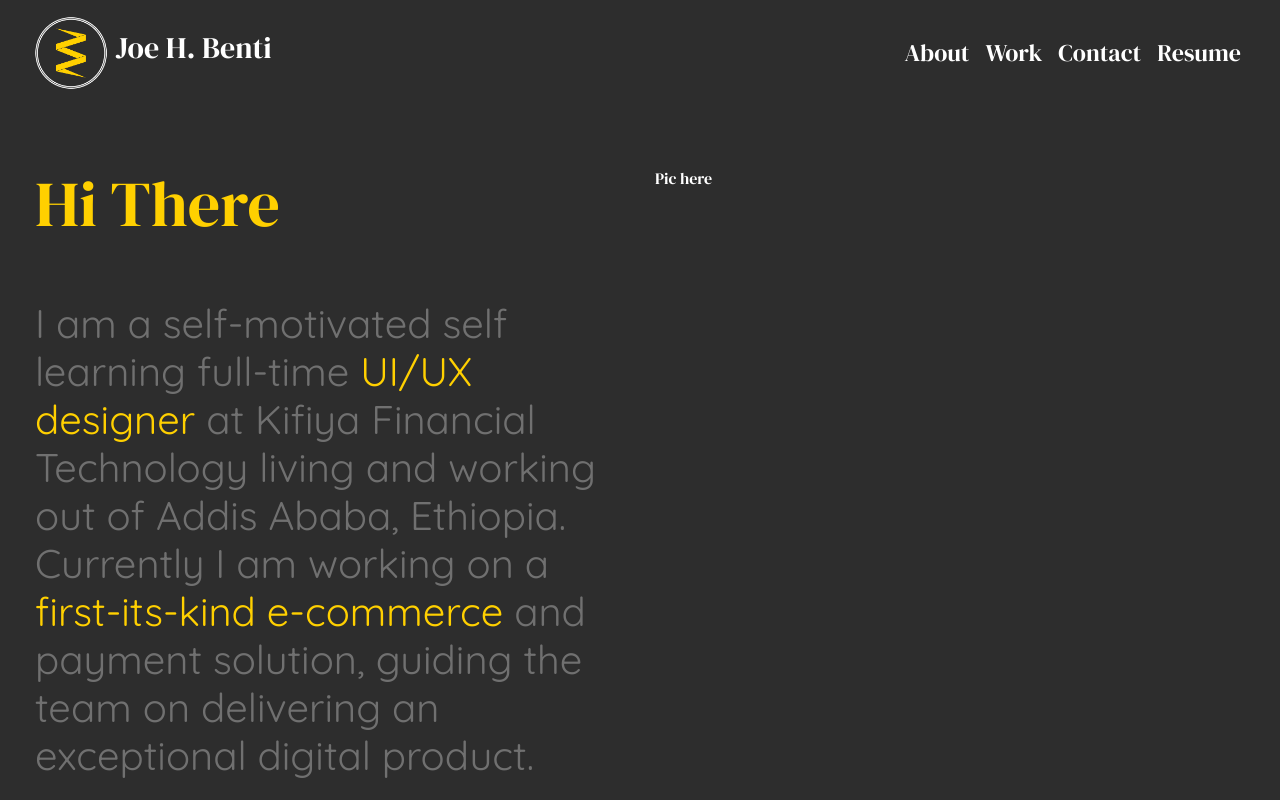
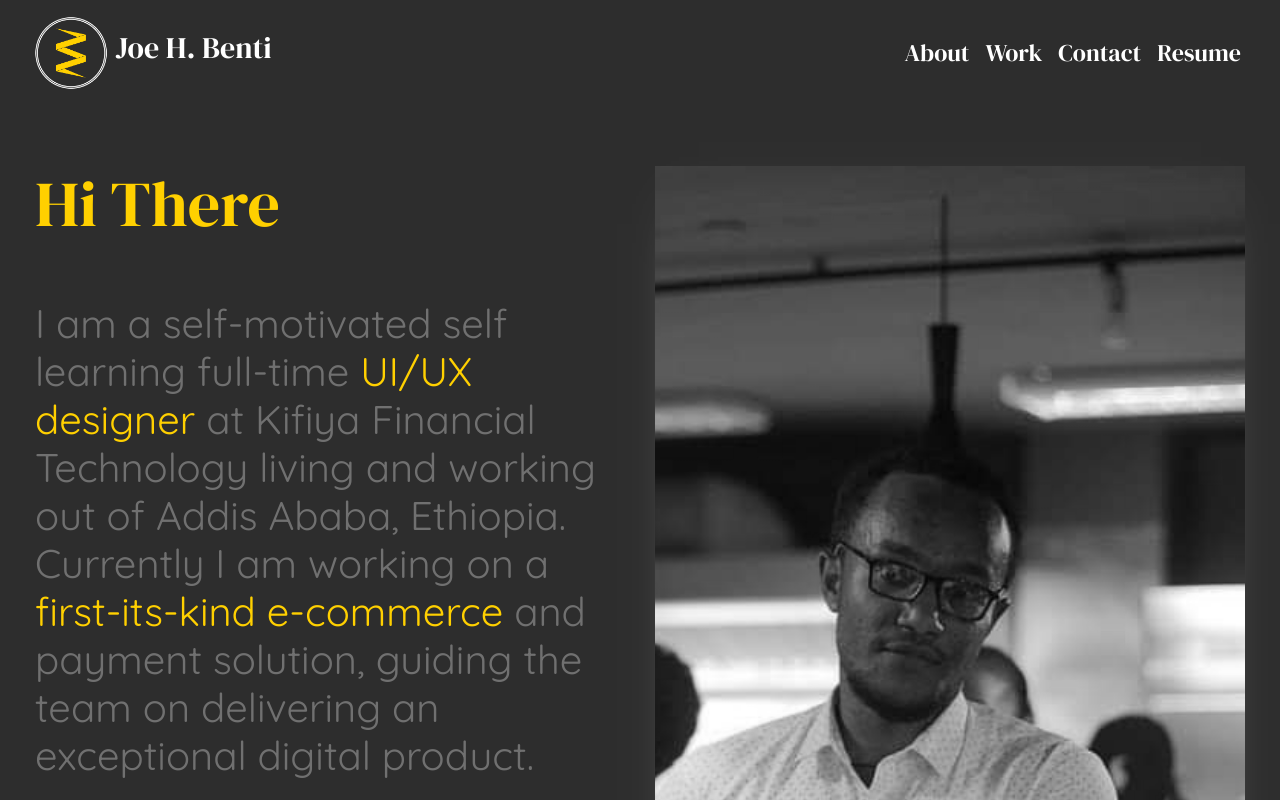
Before and after one commit to joehbenti/sharperv2, a React (Create React App) app in the folder client/: page /about in a window 1280 px wide. Shown: the top 800 px of the page. Built offline with nearby package versions, Linux system fonts and the light colour scheme.

Commit message:
add an image for about page

```diff
--- a/client/public/index.html
+++ b/client/public/index.html
@@ -27,7 +27,7 @@
       work correctly both with client-side routing and a non-root public URL.
       Learn how to configure a non-root public URL by running `npm run build`.
     -->
-		<title>React App</title>
+		<title>Joe H. Benti</title>
 	</head>
 	<body>
 		<noscript>You need to enable JavaScript to run this app.</noscript>
--- a/client/src/component/about.js
+++ b/client/src/component/about.js
@@ -4,6 +4,7 @@ import { Row, Col } from 'react-bootstrap';
 // import Link from 'react-router-dom/Link';
 
 import Company from './companys';
+import Me from '../img/mella.jpg';
 
 export default class About extends Component {
 	render() {
@@ -56,7 +57,9 @@ export default class About extends Component {
 								the <span style={mainText}>gym & reading.</span>
 							</h3>
 						</Col>
-						<Col lg='6'>Pic here</Col>
+						<Col lg='6'>
+							<div className='aboutMe-mainImage' />
+						</Col>
 					</Row>
 				</div>
 				<div style={marginBottom}>
--- a/client/src/component/home.js
+++ b/client/src/component/home.js
@@ -1,5 +1,6 @@
 import React, { Component } from 'react';
 import '../style/home.css';
+
 import Feature_image from '../img/me.png';
 
 import Row from 'react-bootstrap/Row';
--- a/client/src/layout/main.js
+++ b/client/src/layout/main.js
@@ -13,9 +13,6 @@ import About from '../component/about';
 
 export default class Main extends Component {
 	render() {
-		const mainTitle ={
-			color: '#ffd000'
-		}
 		return (
 			<React.Fragment>
 				<div className='container-fluid custom-body'>
--- a/client/src/style/index.css
+++ b/client/src/style/index.css
@@ -42,3 +42,27 @@ a:hover {
 	color: #ffd000;
 	text-decoration: none;
 }
+
+.aboutMe-mainImage {
+	background-image: url(../img/mella.jpg);
+	background-repeat: no-repeat;
+	background-size: cover;
+	background-position: center;
+	min-height: 100%;
+	width: 100%;
+	filter: grayscale(1);
+	cursor: url('../img/logo.png'), auto !important;
+	-webkit-box-shadow: 0px 14px 55px -44px rgba(255, 208, 0, 1);
+	-moz-box-shadow: 0px 14px 55px -44px rgba(255, 208, 0, 1);
+	box-shadow: 0px 14px 55px -44px rgba(255, 208, 0, 1);
+}
+
+.aboutMe-mainImage:hover {
+	filter: grayscale(0);
+	transform: scale(1.05);
+	border: 20px solid #ffd000;
+	-webkit-transition: all 0.5s;
+	-moz-transition: all 0.5s;
+	-o-transition: all 0.5s;
+	transition: all 0.5s;
+}
```
Also changed, not shown: client/src/img/mella.jpg (added).
